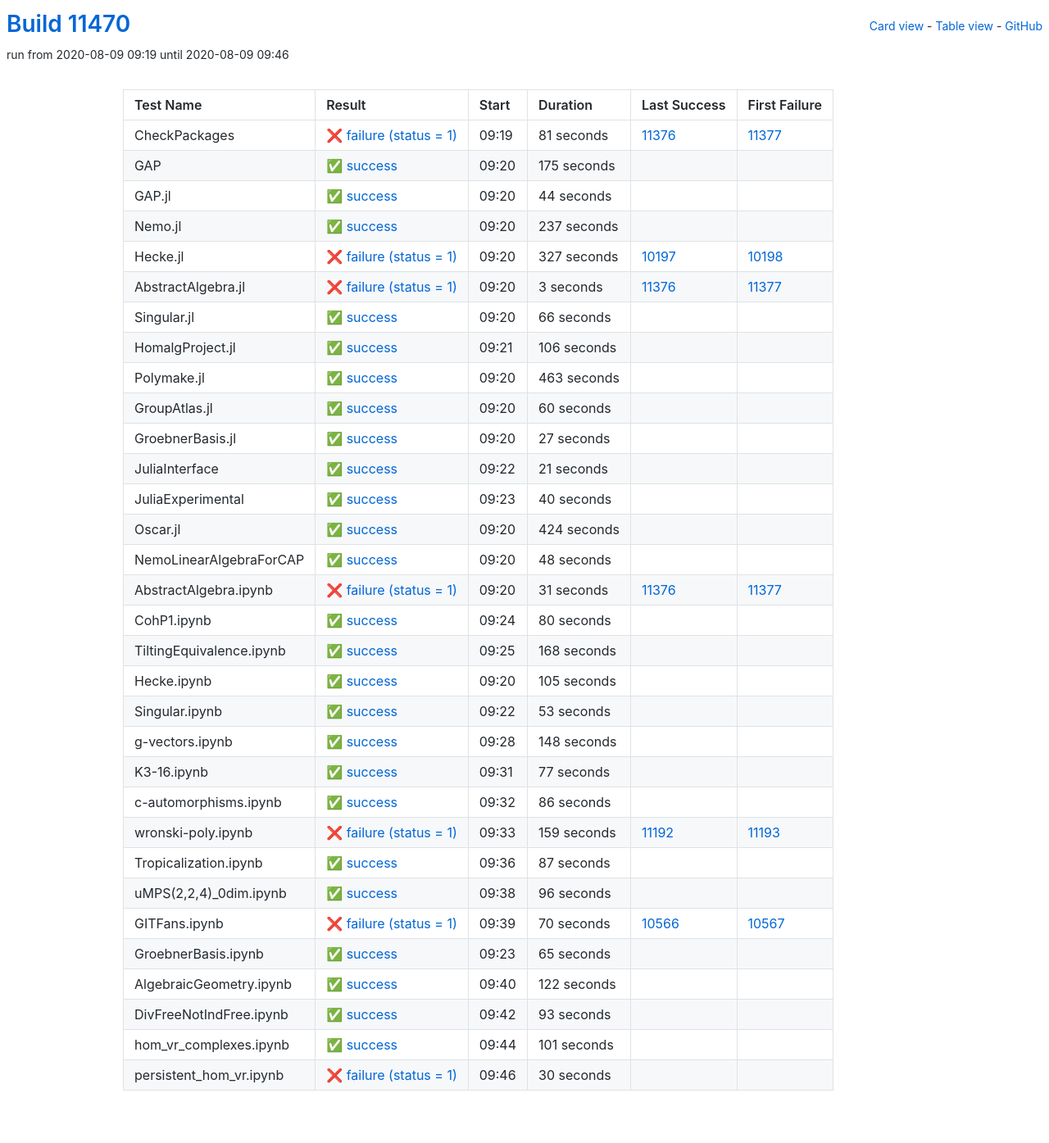
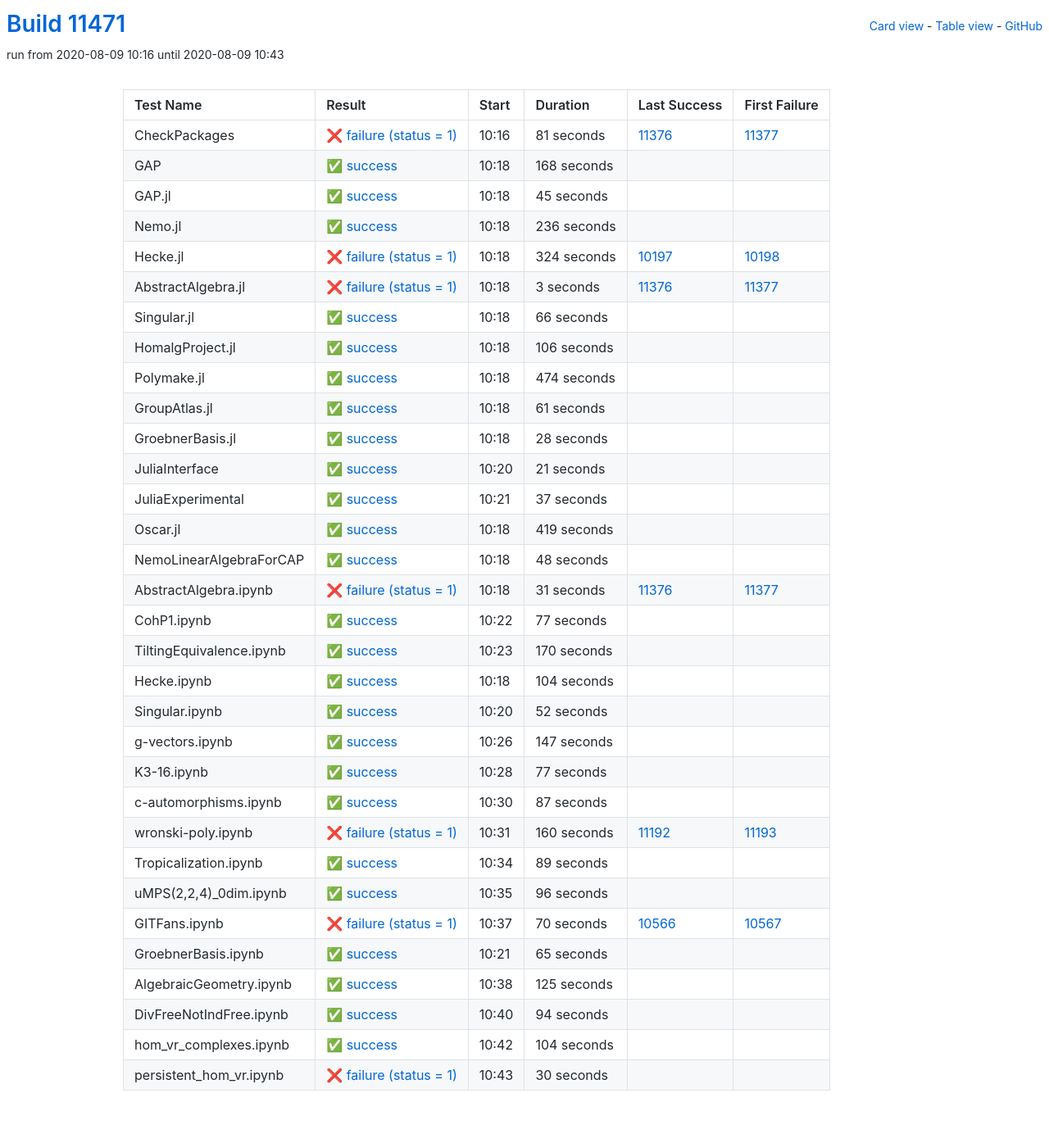
Before and after one commit to oscar-system/oscar-ci-status, a Jekyll site: the page built from table.html, in a window 1280 px wide. Shown: the whole page at 82% size. Built offline with Jekyll 4.4.1, drawn with Linux system fonts in a browser that asks for light colours.

Commit message:
Build #11471

```diff
--- a/_data/ci.yml
+++ b/_data/ci.yml
@@ -1,6 +1,6 @@
 ---
-build: 11470
-build_url: https://oscarci.mathematik.uni-kl.de/job/oscar/11470/
+build: 11471
+build_url: https://oscarci.mathematik.uni-kl.de/job/oscar/11471/
 job: oscar
 organization: oscar-system
 repo: oscar-ci-status
@@ -8,8 +8,8 @@
 tests:
 - name: CheckPackages
   id: checkpackages
-  log: https://oscarci.mathematik.uni-kl.de/job/oscar/11470/artifact/logs/build-11470/CheckPackages.log
-  start: 2020-08-09 09:19
+  log: https://oscarci.mathematik.uni-kl.de/job/oscar/11471/artifact/logs/build-11471/CheckPackages.log
+  start: 2020-08-09 10:16
   success: false
   exitcode: 1
   status: failure
@@ -20,56 +20,56 @@
   first_failure_url: https://oscarci.mathematik.uni-kl.de/job/oscar/11377/
 - name: GAP
   id: gap
-  log: https://oscarci.mathematik.uni-kl.de/job/oscar/11470/artifact/logs/build-11470/GAP.log
-  start: 2020-08-09 09:20
+  log: https://oscarci.mathematik.uni-kl.de/job/oscar/11471/artifact/logs/build-11471/GAP.log
+  start: 2020-08-09 10:18
   success: true
   exitcode: 0
   status: success
-  duration: 175
+  duration: 168
   last_success: false
   last_success_url:
   first_failure: false
   first_failure_url:
 - name: GAP.jl
   id: gap-jl
-  log: https://oscarci.mathematik.uni-kl.de/job/oscar/11470/artifact/logs/build-11470/GAP.jl.log
-  start: 2020-08-09 09:20
+  log: https://oscarci.mathematik.uni-kl.de/job/oscar/11471/artifact/logs/build-11471/GAP.jl.log
+  start: 2020-08-09 10:18
   success: true
   exitcode: 0
   status: success
-  duration: 44
+  duration: 45
   last_success: false
   last_success_url:
   first_failure: false
   first_failure_url:
 - name: Nemo.jl
   id: nemo-jl
-  log: https://oscarci.mathematik.uni-kl.de/job/oscar/11470/artifact/logs/build-11470/Nemo.jl.log
-  start: 2020-08-09 09:20
+  log: https://oscarci.mathematik.uni-kl.de/job/oscar/11471/artifact/logs/build-11471/Nemo.jl.log
+  start: 2020-08-09 10:18
   success: true
   exitcode: 0
   status: success
-  duration: 237
+  duration: 236
   last_success: false
   last_success_url:
   first_failure: false
   first_failure_url:
 - name: Hecke.jl
   id: hecke-jl
-  log: https://oscarci.mathematik.uni-kl.de/job/oscar/11470/artifact/logs/build-11470/Hecke.jl.log
-  start: 2020-08-09 09:20
+  log: https://oscarci.mathematik.uni-kl.de/job/oscar/11471/artifact/logs/build-11471/Hecke.jl.log
+  start: 2020-08-09 10:18
   success: false
   exitcode: 1
   status: failure
-  duration: 327
+  duration: 324
   last_success: 10197
   last_success_url: https://oscarci.mathematik.uni-kl.de/job/oscar/10197/
   first_failure: 10198
   first_failure_url: https://oscarci.mathematik.uni-kl.de/job/oscar/10198/
 - name: AbstractAlgebra.jl
   id: abstractalgebra-jl
-  log: https://oscarci.mathematik.uni-kl.de/job/oscar/11470/artifact/logs/build-11470/AbstractAlgebra.jl.log
-  start: 2020-08-09 09:20
+  log: https://oscarci.mathematik.uni-kl.de/job/oscar/11471/artifact/logs/build-11471/AbstractAlgebra.jl.log
+  start: 2020-08-09 10:18
   success: false
   exitcode: 1
   status: failure
@@ -80,8 +80,8 @@
   first_failure_url: https://oscarci.mathematik.uni-kl.de/job/oscar/11377/
 - name: Singular.jl
   id: singular-jl
-  log: https://oscarci.mathematik.uni-kl.de/job/oscar/11470/artifact/logs/build-11470/Singular.jl.log
-  start: 2020-08-09 09:20
+  log: https://oscarci.mathematik.uni-kl.de/job/oscar/11471/artifact/logs/build-11471/Singular.jl.log
+  start: 2020-08-09 10:18
   success: true
   exitcode: 0
   status: success
@@ -92,8 +92,8 @@
   first_failure_url:
 - name: HomalgProject.jl
   id: homalgproject-jl
-  log: https://oscarci.mathematik.uni-kl.de/job/oscar/11470/artifact/logs/build-11470/HomalgProject.jl.log
-  start: 2020-08-09 09:21
+  log: https://oscarci.mathematik.uni-kl.de/job/oscar/11471/artifact/logs/build-11471/HomalgProject.jl.log
+  start: 2020-08-09 10:18
   success: true
   exitcode: 0
   status: success
@@ -104,44 +104,44 @@
   first_failure_url:
 - name: Polymake.jl
   id: polymake-jl
-  log: https://oscarci.mathematik.uni-kl.de/job/oscar/11470/artifact/logs/build-11470/Polymake.jl.log
-  start: 2020-08-09 09:20
+  log: https://oscarci.mathematik.uni-kl.de/job/oscar/11471/artifact/logs/build-11471/Polymake.jl.log
+  start: 2020-08-09 10:18
   success: true
   exitcode: 0
   status: success
-  duration: 463
+  duration: 474
   last_success: false
   last_success_url:
   first_failure: false
   first_failure_url:
 - name: GroupAtlas.jl
   id: groupatlas-jl
-  log: https://oscarci.mathematik.uni-kl.de/job/oscar/11470/artifact/logs/build-11470/GroupAtlas.jl.log
-  start: 2020-08-09 09:20
+  log: https://oscarci.mathematik.uni-kl.de/job/oscar/11471/artifact/logs/build-11471/GroupAtlas.jl.log
+  start: 2020-08-09 10:18
   success: true
   exitcode: 0
   status: success
-  duration: 60
+  duration: 61
   last_success: false
   last_success_url:
   first_failure: false
   first_failure_url:
 - name: GroebnerBasis.jl
   id: groebnerbasis-jl
-  log: https://oscarci.mathematik.uni-kl.de/job/oscar/11470/artifact/logs/build-11470/GroebnerBasis.jl.log
-  start: 2020-08-09 09:20
+  log: https://oscarci.mathematik.uni-kl.de/job/oscar/11471/artifact/logs/build-11471/GroebnerBasis.jl.log
+  start: 2020-08-09 10:18
   success: true
   exitcode: 0
   status: success
-  duration: 27
+  duration: 28
   last_success: false
   last_success_url:
   first_failure: false
   first_failure_url:
 - name: JuliaInterface
   id: juliainterface
-  log: https://oscarci.mathematik.uni-kl.de/job/oscar/11470/artifact/logs/build-11470/JuliaInterface.log
-  start: 2020-08-09 09:22
+  log: https://oscarci.mathematik.uni-kl.de/job/oscar/11471/artifact/logs/build-11471/JuliaInterface.log
+  start: 2020-08-09 10:20
   success: true
   exitcode: 0
   status: success
@@ -152,32 +152,32 @@
   first_failure_url:
 - name: JuliaExperimental
   id: juliaexperimental
-  log: https://oscarci.mathematik.uni-kl.de/job/oscar/11470/artifact/logs/build-11470/JuliaExperimental.log
-  start: 2020-08-09 09:23
+  log: https://oscarci.mathematik.uni-kl.de/job/oscar/11471/artifact/logs/build-11471/JuliaExperimental.log
+  start: 2020-08-09 10:21
   success: true
   exitcode: 0
   status: success
-  duration: 40
+  duration: 37
   last_success: false
   last_success_url:
   first_failure: false
   first_failure_url:
 - name: Oscar.jl
   id: oscar-jl
-  log: https://oscarci.mathematik.uni-kl.de/job/oscar/11470/artifact/logs/build-11470/Oscar.jl.log
-  start: 2020-08-09 09:20
+  log: https://oscarci.mathematik.uni-kl.de/job/oscar/11471/artifact/logs/build-11471/Oscar.jl.log
+  start: 2020-08-09 10:18
   success: true
   exitcode: 0
   status: success
-  duration: 424
+  duration: 419
   last_success: false
   last_success_url:
   first_failure: false
   first_failure_url:
 - name: NemoLinearAlgebraForCAP
   id: nemolinearalgebraforcap
-  log: https://oscarci.mathematik.uni-kl.de/job/oscar/11470/artifact/logs/build-11470/NemoLinearAlgebraForCAP.log
-  start: 2020-08-09 09:20
+  log: https://oscarci.mathematik.uni-kl.de/job/oscar/11471/artifact/logs/build-11471/NemoLinearAlgebraForCAP.log
+  start: 2020-08-09 10:18
   success: true
   exitcode: 0
   status: success
@@ -188,8 +188,8 @@
   first_failure_url:
 - name: AbstractAlgebra.ipynb
   id: abstractalgebra-ipynb
-  log: https://oscarci.mathematik.uni-kl.de/job/oscar/11470/artifact/logs/build-11470/AbstractAlgebra.ipynb.log
-  start: 2020-08-09 09:20
+  log: https://oscarci.mathematik.uni-kl.de/job/oscar/11471/artifact/logs/build-11471/AbstractAlgebra.ipynb.log
+  start: 2020-08-09 10:18
   success: false
   exitcode: 1
   status: failure
@@ -200,68 +200,68 @@
   first_failure_url: https://oscarci.mathematik.uni-kl.de/job/oscar/11377/
 - name: CohP1.ipynb
   id: cohp1-ipynb
-  log: https://oscarci.mathematik.uni-kl.de/job/oscar/11470/artifact/logs/build-11470/CohP1.ipynb.log
-  start: 2020-08-09 09:24
+  log: https://oscarci.mathematik.uni-kl.de/job/oscar/11471/artifact/logs/build-11471/CohP1.ipynb.log
+  start: 2020-08-09 10:22
   success: true
   exitcode: 0
   status: success
-  duration: 80
+  duration: 77
   last_success: false
   last_success_url:
   first_failure: false
   first_failure_url:
 - name: TiltingEquivalence.ipynb
   id: tiltingequivalence-ipynb
-  log: https://oscarci.mathematik.uni-kl.de/job/oscar/11470/artifact/logs/build-11470/TiltingEquivalence.ipynb.log
-  start: 2020-08-09 09:25
+  log: https://oscarci.mathematik.uni-kl.de/job/oscar/11471/artifact/logs/build-11471/TiltingEquivalence.ipynb.log
+  start: 2020-08-09 10:23
   success: true
   exitcode: 0
   status: success
-  duration: 168
+  duration: 170
   last_success: false
   last_success_url:
   first_failure: false
   first_failure_url:
 - name: Hecke.ipynb
   id: hecke-ipynb
-  log: https://oscarci.mathematik.uni-kl.de/job/oscar/11470/artifact/logs/build-11470/Hecke.ipynb.log
-  start: 2020-08-09 09:20
+  log: https://oscarci.mathematik.uni-kl.de/job/oscar/11471/artifact/logs/build-11471/Hecke.ipynb.log
+  start: 2020-08-09 10:18
   success: true
   exitcode: 0
   status: success
-  duration: 105
+  duration: 104
   last_success: false
   last_success_url:
   first_failure: false
   first_failure_url:
 - name: Singular.ipynb
   id: singular-ipynb
-  log: https://oscarci.mathematik.uni-kl.de/job/oscar/11470/artifact/logs/build-11470/Singular.ipynb.log
-  start: 2020-08-09 09:22
+  log: https://oscarci.mathematik.uni-kl.de/job/oscar/11471/artifact/logs/build-11471/Singular.ipynb.log
+  start: 2020-08-09 10:20
   success: true
   exitcode: 0
   status: success
-  duration: 53
+  duration: 52
   last_success: false
   last_success_url:
   first_failure: false
   first_failure_url:
 - name: g-vectors.ipynb
   id: g-vectors-ipynb
-  log: https://oscarci.mathematik.uni-kl.de/job/oscar/11470/artifact/logs/build-11470/g-vectors.ipynb.log
-  start: 2020-08-09 09:28
+  log: https://oscarci.mathematik.uni-kl.de/job/oscar/11471/artifact/logs/build-11471/g-vectors.ipynb.log
+  start: 2020-08-09 10:26
   success: true
   exitcode: 0
   status: success
-  duration: 148
+  duration: 147
   last_success: false
   last_success_url:
   first_failure: false
   first_failure_url:
 - name: K3-16.ipynb
   id: k3-16-ipynb
-  log: https://oscarci.mathematik.uni-kl.de/job/oscar/11470/artifact/logs/build-11470/K3-16.ipynb.log
-  start: 2020-08-09 09:31
+  log: https://oscarci.mathematik.uni-kl.de/job/oscar/11471/artifact/logs/build-11471/K3-16.ipynb.log
+  start: 2020-08-09 10:28
   success: true
   exitcode: 0
   status: success
@@ -272,32 +272,8 @@
   first_failure_url:
 - name: c-automorphisms.ipynb
   id: c-automorphisms-ipynb
-  log: https://oscarci.mathematik.uni-kl.de/job/oscar/11470/artifact/logs/build-11470/c-automorphisms.ipynb.log
-  start: 2020-08-09 09:32
-  success: true
-  exitcode: 0
-  status: success
-  duration: 86
-  last_success: false
-  last_success_url:
-  first_failure: false
-  first_failure_url:
-- name: wronski-poly.ipynb
-  id: wronski-poly-ipynb
-  log: https://oscarci.mathematik.uni-kl.de/job/oscar/11470/artifact/logs/build-11470/wronski-poly.ipynb.log
-  start: 2020-08-09 09:33
-  success: false
-  exitcode: 1
-  status: failure
-  duration: 159
-  last_success: 11192
-  last_success_url: https://oscarci.mathematik.uni-kl.de/job/oscar/11192/
-  first_failure: 11193
-  first_failure_url: https://oscarci.mathematik.uni-kl.de/job/oscar/11193/
-- name: Tropicalization.ipynb
-  id: tropicalization-ipynb
-  log: https://oscarci.mathematik.uni-kl.de/job/oscar/11470/artifact/logs/build-11470/Tropicalization.ipynb.log
-  start: 2020-08-09 09:36
+  log: https://oscarci.mathematik.uni-kl.de/job/oscar/11471/artifact/logs/build-11471/c-automorphisms.ipynb.log
+  start: 2020-08-09 10:30
   success: true
   exitcode: 0
   status: success
@@ -306,10 +282,34 @@
   last_success_url:
   first_failure: false
   first_failure_url:
+- name: wronski-poly.ipynb
+  id: wronski-poly-ipynb
+  log: https://oscarci.mathematik.uni-kl.de/job/oscar/11471/artifact/logs/build-11471/wronski-poly.ipynb.log
+  start: 2020-08-09 10:31
+  success: false
+  exitcode: 1
+  status: failure
+  duration: 160
+  last_success: 11192
+  last_success_url: https://oscarci.mathematik.uni-kl.de/job/oscar/11192/
+  first_failure: 11193
+  first_failure_url: https://oscarci.mathematik.uni-kl.de/job/oscar/11193/
+- name: Tropicalization.ipynb
+  id: tropicalization-ipynb
+  log: https://oscarci.mathematik.uni-kl.de/job/oscar/11471/artifact/logs/build-11471/Tropicalization.ipynb.log
+  start: 2020-08-09 10:34
+  success: true
+  exitcode: 0
+  status: success
+  duration: 89
+  last_success: false
+  last_success_url:
+  first_failure: false
+  first_failure_url:
 - name: uMPS(2,2,4)_0dim.ipynb
   id: umps-2-2-4-0dim-ipynb
-  log: https://oscarci.mathematik.uni-kl.de/job/oscar/11470/artifact/logs/build-11470/uMPS-2-2-4-_0dim.ipynb.log
-  start: 2020-08-09 09:38
+  log: https://oscarci.mathematik.uni-kl.de/job/oscar/11471/artifact/logs/build-11471/uMPS-2-2-4-_0dim.ipynb.log
+  start: 2020-08-09 10:35
   success: true
   exitcode: 0
   status: success
@@ -320,8 +320,8 @@
   first_failure_url:
 - name: GITFans.ipynb
   id: gitfans-ipynb
-  log: https://oscarci.mathematik.uni-kl.de/job/oscar/11470/artifact/logs/build-11470/GITFans.ipynb.log
-  start: 2020-08-09 09:39
+  log: https://oscarci.mathematik.uni-kl.de/job/oscar/11471/artifact/logs/build-11471/GITFans.ipynb.log
+  start: 2020-08-09 10:37
   success: false
   exitcode: 1
   status: failure
@@ -332,8 +332,8 @@
   first_failure_url: https://oscarci.mathematik.uni-kl.de/job/oscar/10567/
 - name: GroebnerBasis.ipynb
   id: groebnerbasis-ipynb
-  log: https://oscarci.mathematik.uni-kl.de/job/oscar/11470/artifact/logs/build-11470/GroebnerBasis.ipynb.log
-  start: 2020-08-09 09:23
+  log: https://oscarci.mathematik.uni-kl.de/job/oscar/11471/artifact/logs/build-11471/GroebnerBasis.ipynb.log
+  start: 2020-08-09 10:21
   success: true
   exitcode: 0
   status: success
@@ -344,44 +344,44 @@
   first_failure_url:
 - name: AlgebraicGeometry.ipynb
   id: algebraicgeometry-ipynb
-  log: https://oscarci.mathematik.uni-kl.de/job/oscar/11470/artifact/logs/build-11470/AlgebraicGeometry.ipynb.log
-  start: 2020-08-09 09:40
+  log: https://oscarci.mathematik.uni-kl.de/job/oscar/11471/artifact/logs/build-11471/AlgebraicGeometry.ipynb.log
+  start: 2020-08-09 10:38
   success: true
   exitcode: 0
   status: success
-  duration: 122
+  duration: 125
   last_success: false
   last_success_url:
   first_failure: false
   first_failure_url:
 - name: DivFreeNotIndFree.ipynb
   id: divfreenotindfree-ipynb
-  log: https://oscarci.mathematik.uni-kl.de/job/oscar/11470/artifact/logs/build-11470/DivFreeNotIndFree.ipynb.log
-  start: 2020-08-09 09:42
+  log: https://oscarci.mathematik.uni-kl.de/job/oscar/11471/artifact/logs/build-11471/DivFreeNotIndFree.ipynb.log
+  start: 2020-08-09 10:40
   success: true
   exitcode: 0
   status: success
-  duration: 93
+  duration: 94
   last_success: false
   last_success_url:
   first_failure: false
   first_failure_url:
 - name: hom_vr_complexes.ipynb
   id: hom-vr-complexes-ipynb
-  log: https://oscarci.mathematik.uni-kl.de/job/oscar/11470/artifact/logs/build-11470/hom_vr_complexes.ipynb.log
-  start: 2020-08-09 09:44
+  log: https://oscarci.mathematik.uni-kl.de/job/oscar/11471/artifact/logs/build-11471/hom_vr_complexes.ipynb.log
+  start: 2020-08-09 10:42
   success: true
   exitcode: 0
   status: success
-  duration: 101
+  duration: 104
   last_success: false
   last_success_url:
   first_failure: false
   first_failure_url:
 - name: persistent_hom_vr.ipynb
   id: persistent-hom-vr-ipynb
-  log: https://oscarci.mathematik.uni-kl.de/job/oscar/11470/artifact/logs/build-11470/persistent_hom_vr.ipynb.log
-  start: 2020-08-09 09:46
+  log: https://oscarci.mathematik.uni-kl.de/job/oscar/11471/artifact/logs/build-11471/persistent_hom_vr.ipynb.log
+  start: 2020-08-09 10:43
   success: false
   exitcode: 1
   status: failure
```
Also changed, not shown: README.md.
